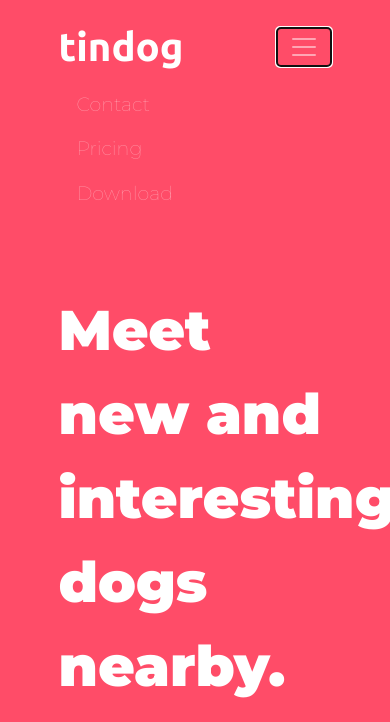
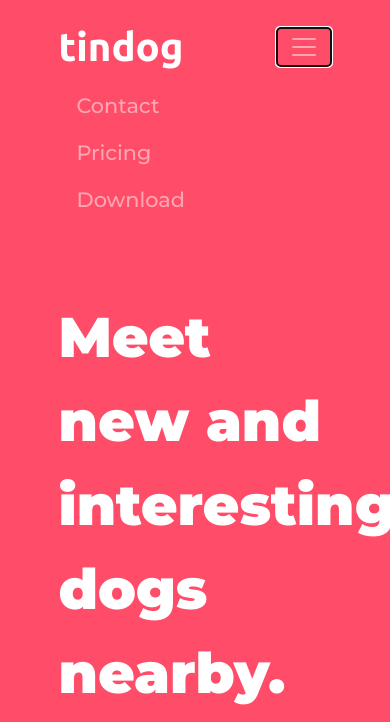
Before and after one commit to LZD-PratyushBhatt/DeviLinBootStrap, a plain HTML site: page index.html in a window 390 px wide. Both pictures are taken after a click on the button "Toggle navigation". Shown: the top 722 px of the page. Drawn offline with nearby package versions, Linux system fonts and the light colour scheme.

Commit message:
Update styles.css

```diff
--- a/css/styles.css
+++ b/css/styles.css
@@ -163,4 +163,8 @@ p {
   #title {
     text-align: center;
   }
+    .nav-link {
+    font-size: 1.3rem;
+    font-weight: 500;
+  }
 }
```
